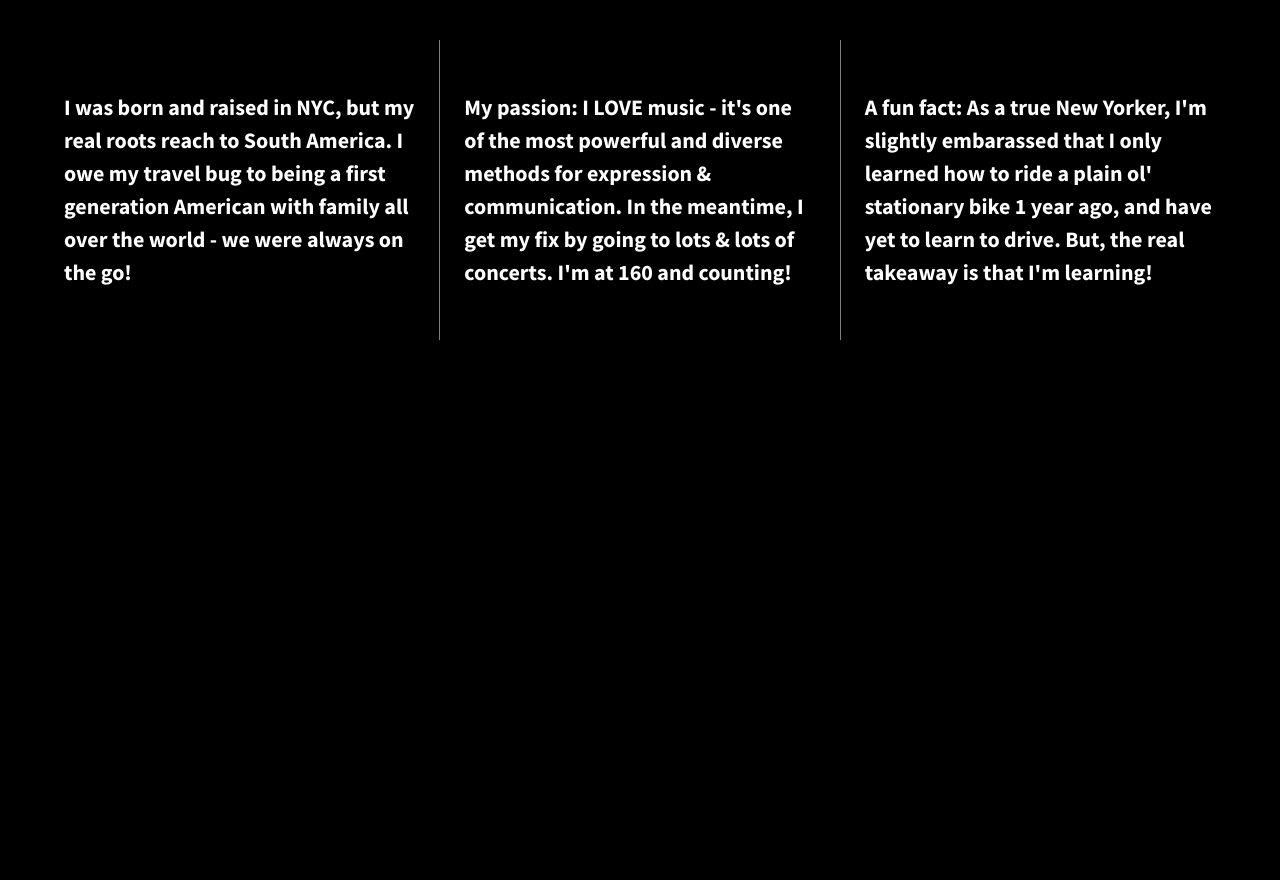
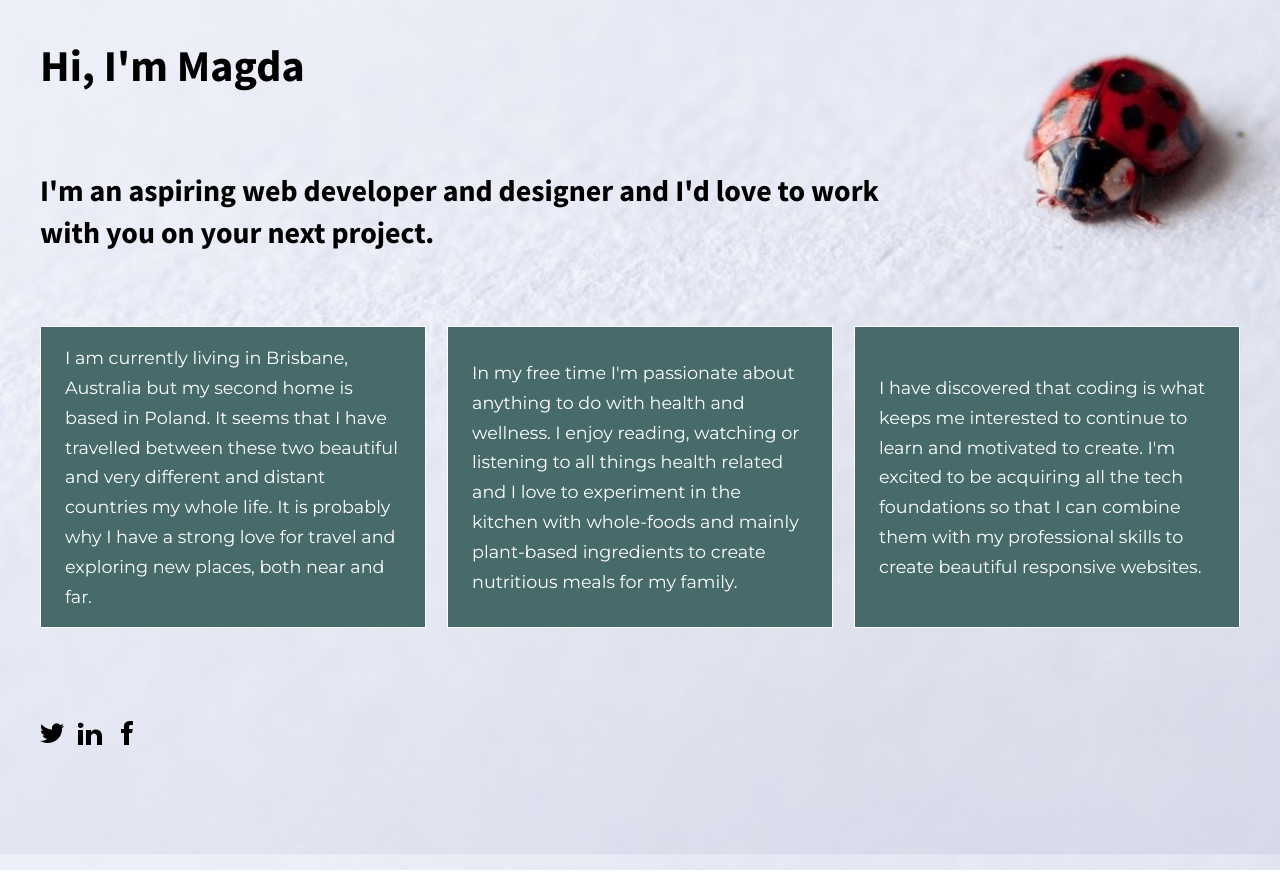
Before and after one commit to mromanka/divs-flexbox-starter, a plain HTML site: page index.html in a window 1280 px wide. Drawn offline with nearby package versions, Linux system fonts and the light colour scheme.

Commit message:
styling site layout

```diff
--- a/css/main.css
+++ b/css/main.css
@@ -97,44 +97,75 @@ textarea {
 
 
 html {
-  background-color: black;
+  background-image: url('../img/ladybug.jpg') ;
+  background-size: cover;
   height: 100%;
+  width: 100%;
 }
 
 body {
   font-family: 'Source Sans Pro', sans-serif;
   padding: 2em;
-  font-size: 1.25em;
+  font-size: 1.1em;
+  color: #000;
+  display: flex;
+  justify-content: center;
   height: 100%;
 }
 
 .wrapper {
-  /*add display:flex and set justify-content to space-between*/
-  font-weight: 700;
-  background-color: black;
   display: flex;
+  flex-flow: row wrap;
   justify-content: space-between;
+  max-width: 1200px;
 }
 
-.div-1, .div-2, .div-3 {
-  /*give the divs a width of 30%, add display:flex, set justify-content and align-items to center*/
+header,
+main,
+footer {
+  display: flex;
+  justify-content: flex-start;
+  width: 100%;
+}
+
+header {
+  font-size: 2.5em;
+  font-weight: 700;
+}
+
+main {
+  font-size: 1.7em;
+  font-weight: 600;
+  padding-right: 30%;
+}
+
+.div-1,
+.div-2,
+.div-3 {
   display: flex;
   justify-content: center;
   align-items: center;
-  width: 30%;
+  justify-content: space-between;
+  border: 1px solid #fff;
+  font-family: 'Montserrat', sans-serif;
+  font-size: 1em;
   color: #fff;
-  line-height: 1.5em;
-  font-size: 1.1em;
-  background-color: black;
+  line-height: 1.7em;
+  background-color: #476b6b;
   height: 300px;
+  width: 28%;
   padding: 0 2%;
 }
 
-.div-2 {
-  border-left: solid 0.05em grey;
-  border-right: solid 0.05em grey;
+ul.social-icons {
+  float: right;
+  padding-left: 0px;
 }
 
+.social-icons li {
+  display: inline-block;
+  padding-right: 10px;
+}
 
 
 /* ==========================================================================
--- a/index.html
+++ b/index.html
@@ -13,7 +13,7 @@
         <link rel="stylesheet" href="css/normalize.css">
         <link rel="stylesheet" href="css/main.css">
         <script src="js/vendor/modernizr-2.8.3.min.js"></script>
-        <link href='http://fonts.googleapis.com/css?family=Lora:700' rel='stylesheet' type='text/css'>
+        <link href="https://fonts.googleapis.com/css?family=Montserrat&display=swap" rel="stylesheet">
         <link href='http://fonts.googleapis.com/css?family=Source+Sans+Pro:400,700' rel='stylesheet' type='text/css'>
     </head>
     <body>
@@ -22,15 +22,24 @@
         <![endif]-->
 
         <section class="wrapper">
+            <header>Hi, I'm Magda</header>
+            <main>I'm an aspiring web developer and designer and I'd love to work with you on your next project.</main>
             <div class="div-1">
-                I was born and raised in NYC, but my real roots reach to South America. I owe my travel bug to being a first generation American with family all over the world - we were always on the go!
+                <p>I am currently living in Brisbane, Australia but my second home is based in Poland. It seems that I have travelled between these two beautiful and very different and distant countries my whole life. It is probably why I have a strong love for travel and exploring new places, both near and far.</p>
             </div>
             <div class="div-2">
-                My passion: I LOVE music - it's one of the most powerful and diverse methods for expression & communication. In the meantime, I get my fix by going to lots & lots of concerts. I'm at 160 and counting!
+                In my free time I'm passionate about anything to do with health and wellness. I enjoy reading, watching or listening to all things health related and I love to experiment in the kitchen with whole-foods and mainly plant-based ingredients to create nutritious meals for my family.
             </div>
             <div class="div-3">
-                A fun fact: As a true New Yorker, I'm slightly embarassed that I only learned how to ride a plain ol' stationary bike 1 year ago, and have yet to learn to drive. But, the real takeaway is that I'm learning!
+                I have discovered that coding is what keeps me interested to continue to learn and motivated to create. I'm excited to be acquiring all the tech foundations so that I can combine them with my professional skills to create beautiful responsive websites.
             </div>
+            <footer>
+                <ul class="social-icons">
+                    <li><a href=""><img src="img/icon-twitter.png" alt="Twitter icon" /></a></li>
+                    <li><a href=""><img src="img/icon-linkedin.png" alt="Linkedin icon" /></a></li>
+                    <li><a href=""><img src="img/icon-facebook.png" alt="Facebook icon" /></a></li>
+                </ul>
+            </footer>
         </section>
 
         <script src="https://ajax.googleapis.com/ajax/libs/jquery/1.11.3/jquery.min.js"></script>
```
Also changed, not shown: img/icon-facebook.png (added), img/icon-linkedin.png (added), img/icon-twitter.png (added), img/ladybug.jpg (added).
